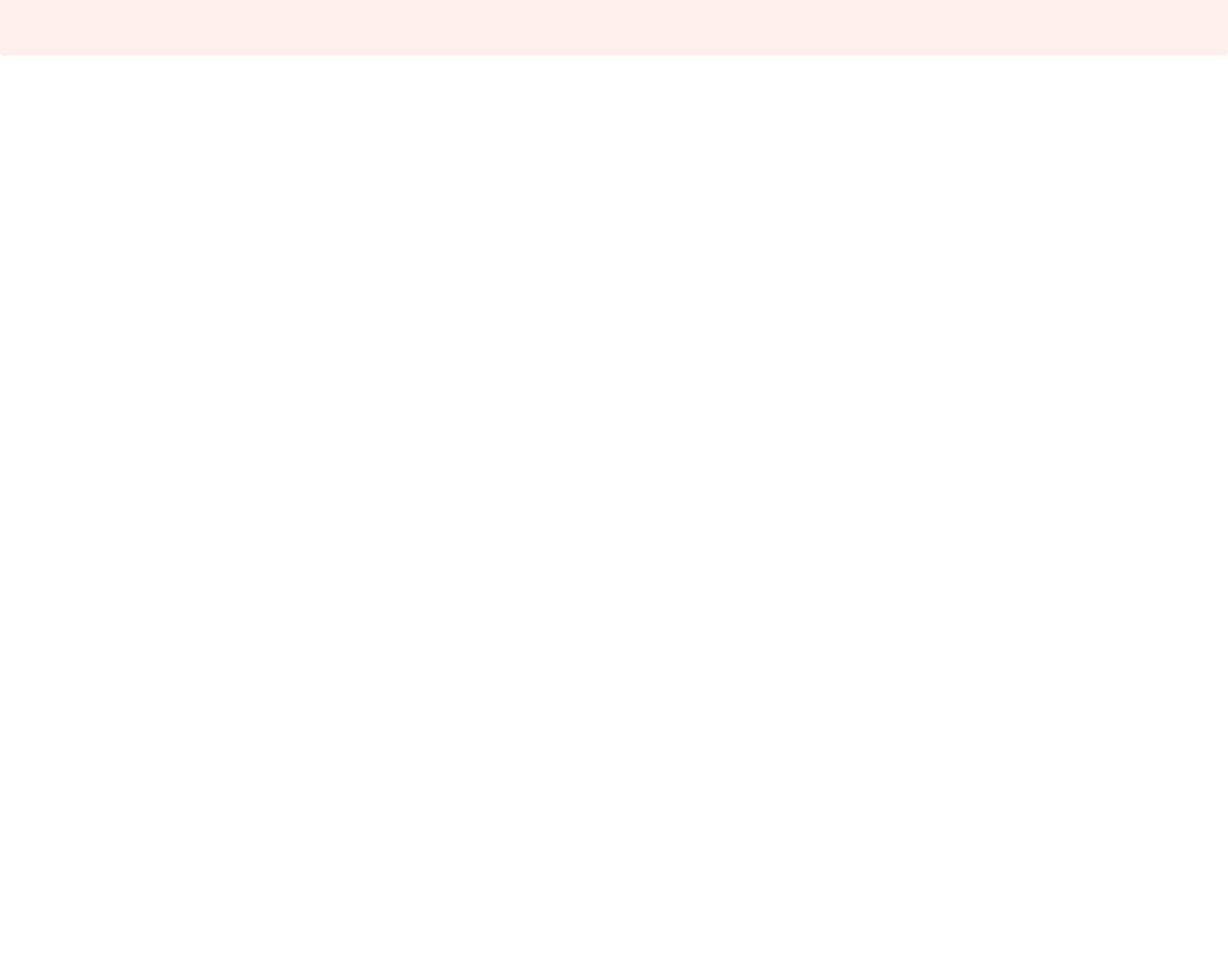
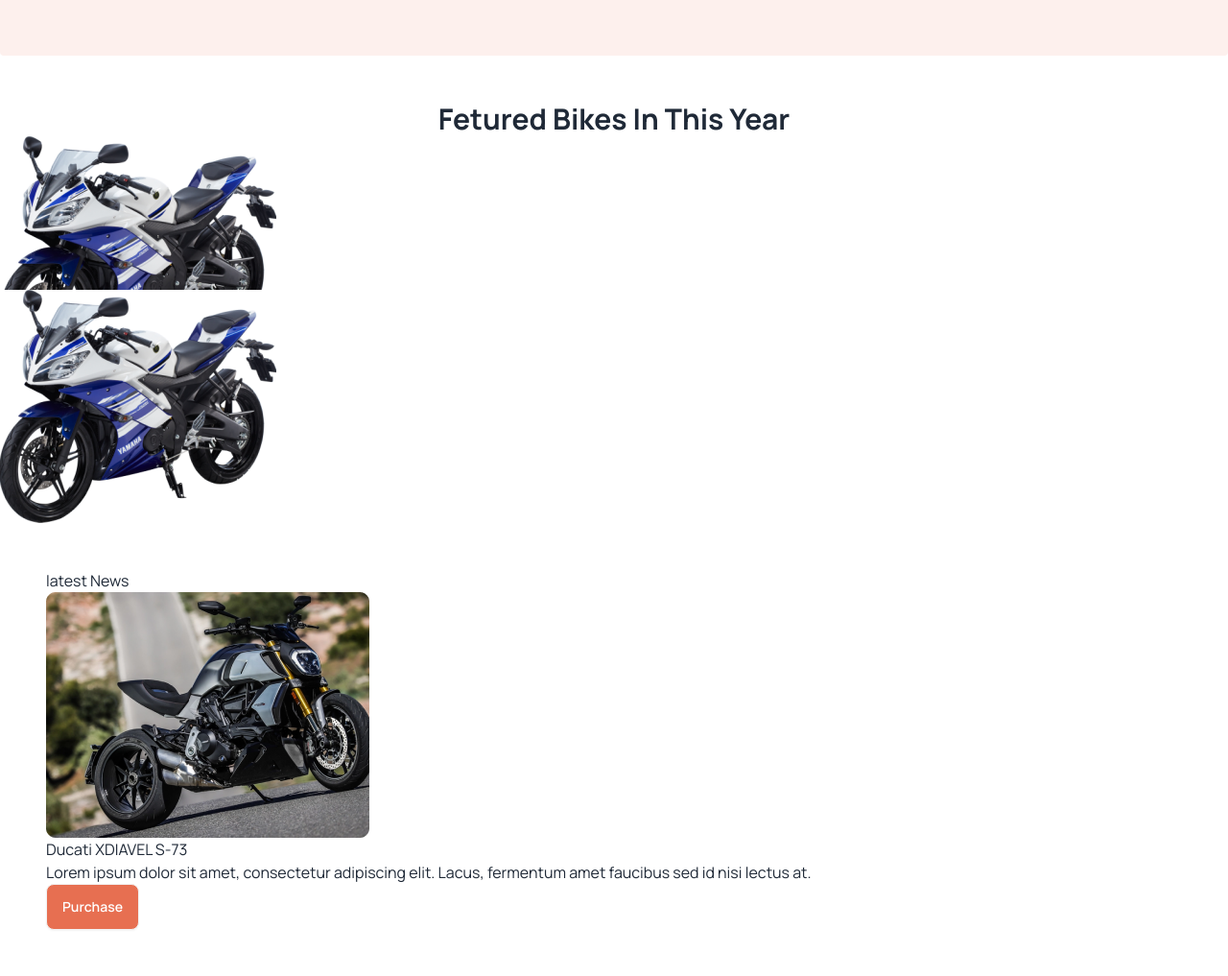
Before and after one commit to sojib923/biker-zone-resources, a plain HTML site: page index.html in a window 1280 px wide. Shown: the part 534-1551 px from the top of the page at 96% size. Before the commit the page ends 800 px from the top, so only its background shows below. Drawn offline with nearby package versions, Linux system fonts and the light colour scheme.

Commit message:
added the commit

```diff
--- a/index.html
+++ b/index.html
@@ -145,10 +145,30 @@
             </div>
           </div>
         </div>
+        <div>
+          <div class="pt-12">
+            <div class="text-center">
+              <h1 class="font-bold text-3xl">Fetured Bikes In This Year</h1>
+            </div>
+        </div>
+        <div class="max-h-40">
+          <div><img src="others/feature-bike.png" alt=""></div>
+        </div>
+        <div><img src="others/feature-bike.png" alt=""></div>
      </header>
      <!-- main section -->
       <main class="md:container mx-auto">
-
+        <section class="p-12">
+          <div>
+            <h1>latest News</h1>
+            <div>
+              <img src="others/latest1.png" alt="">
+              <h2>Ducati XDIAVEL S-73</h2>
+              <p>Lorem ipsum dolor sit amet, consectetur adipiscing elit. Lacus, fermentum amet faucibus sed id nisi lectus at.</p>
+              <button class="btn bg-bike-primary text-white">Purchase</button>
+            </div>
+          </div>
+        </section>
       </main>
       <!-- footer section -->
        <footer>
```
